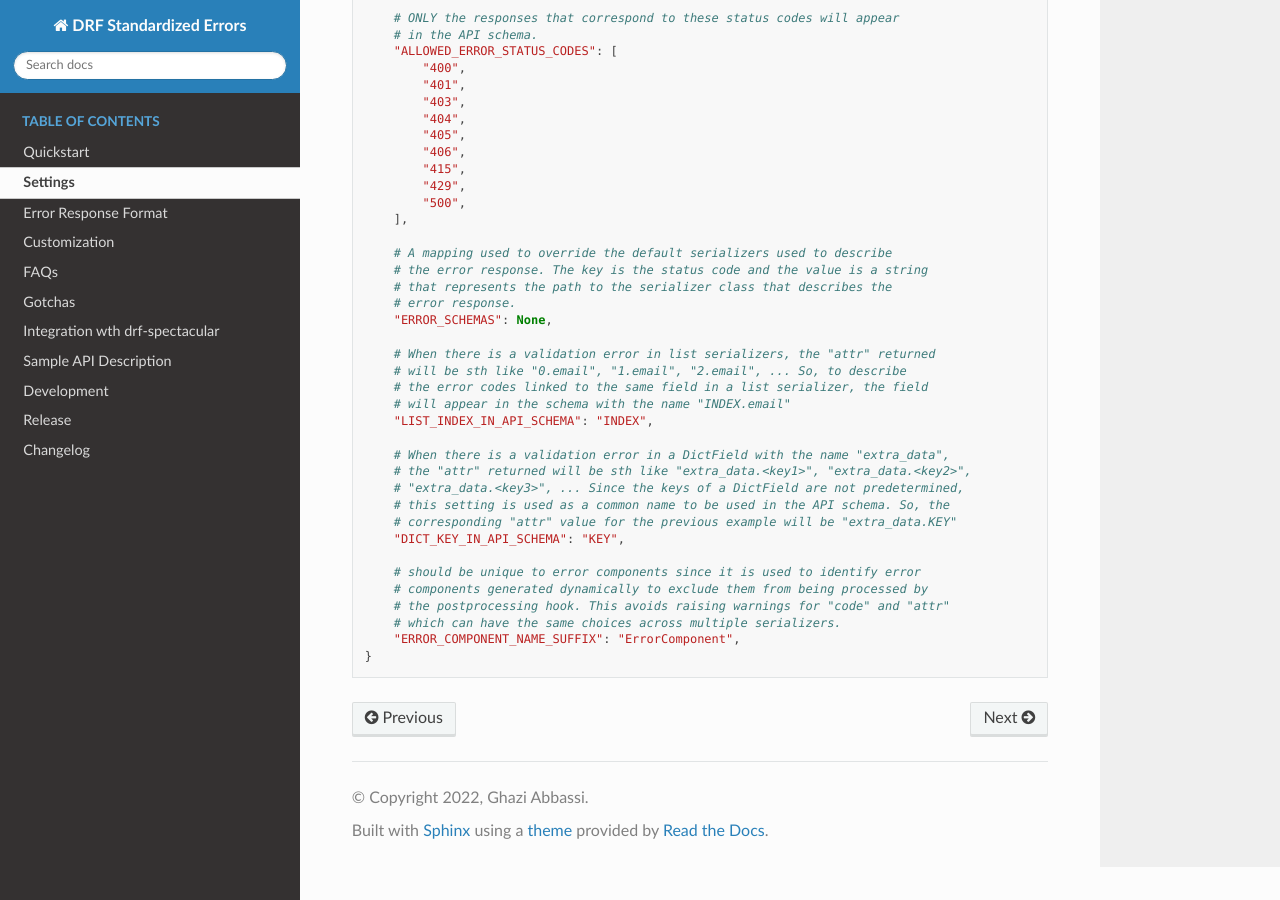
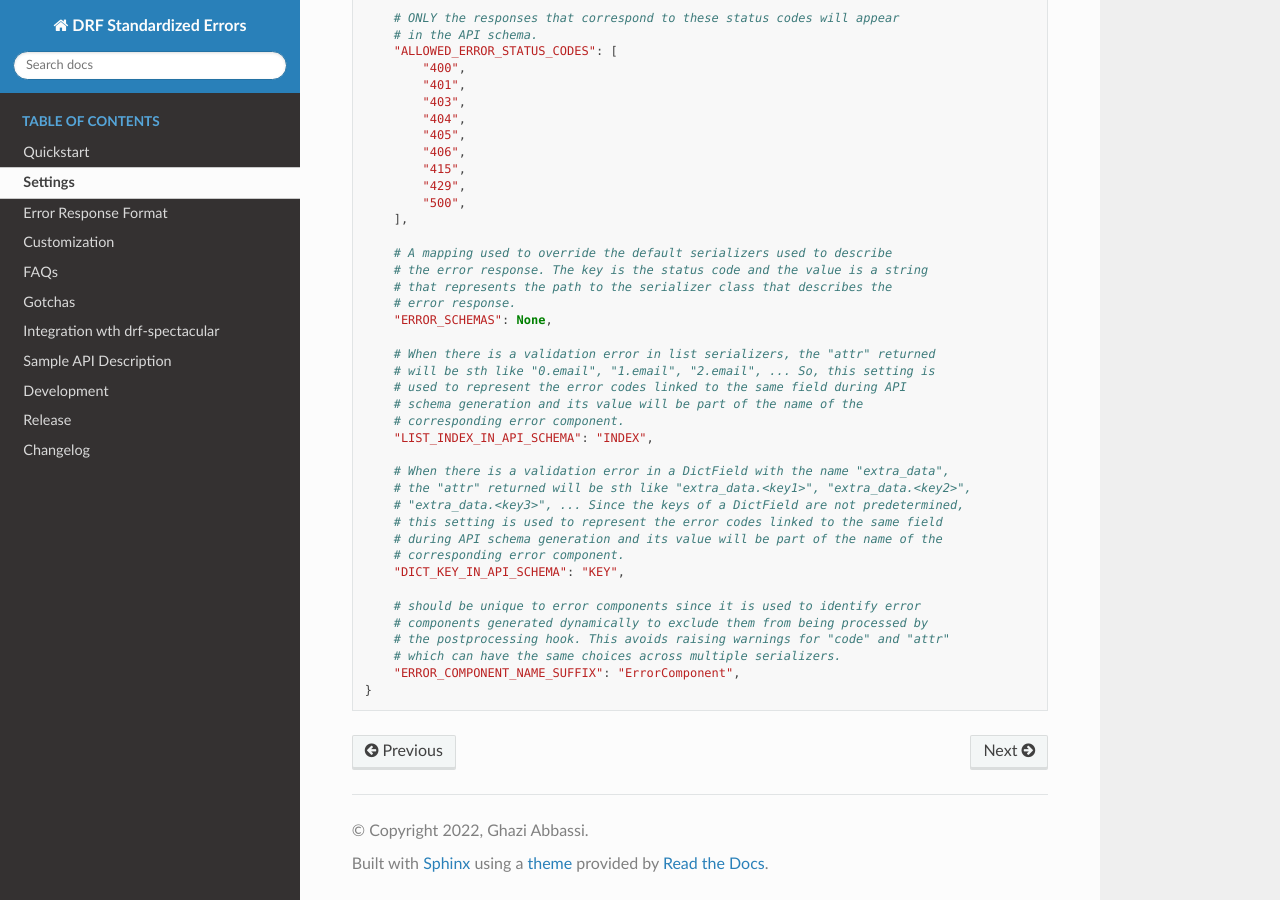
Before and after one commit to ghazi-git/drf-standardized-errors, a Sphinx documentation site: the page built from docs/settings.md, in a window 1280 px wide and 900 px high, scrolled down 547 px. Built offline with Sphinx 7.4.7 and the Read the Docs theme 2.0.0, drawn with Linux system fonts in a browser that asks for light colours.

Commit message:
update docs for the LIST_INDEX_IN_API_SCHEMA and DICT_KEY_IN_API_SCHEMA settings

```diff
--- a/docs/settings.md
+++ b/docs/settings.md
@@ -43,16 +43,18 @@ DRF_STANDARDIZED_ERRORS = {
     "ERROR_SCHEMAS": None,
 
     # When there is a validation error in list serializers, the "attr" returned
-    # will be sth like "0.email", "1.email", "2.email", ... So, to describe
-    # the error codes linked to the same field in a list serializer, the field
-    # will appear in the schema with the name "INDEX.email"
+    # will be sth like "0.email", "1.email", "2.email", ... So, this setting is
+    # used to represent the error codes linked to the same field during API
+    # schema generation and its value will be part of the name of the
+    # corresponding error component.
     "LIST_INDEX_IN_API_SCHEMA": "INDEX",
 
     # When there is a validation error in a DictField with the name "extra_data",
     # the "attr" returned will be sth like "extra_data.<key1>", "extra_data.<key2>",
     # "extra_data.<key3>", ... Since the keys of a DictField are not predetermined,
-    # this setting is used as a common name to be used in the API schema. So, the
-    # corresponding "attr" value for the previous example will be "extra_data.KEY"
+    # this setting is used to represent the error codes linked to the same field
+    # during API schema generation and its value will be part of the name of the
+    # corresponding error component.
     "DICT_KEY_IN_API_SCHEMA": "KEY",
 
     # should be unique to error components since it is used to identify error
```
